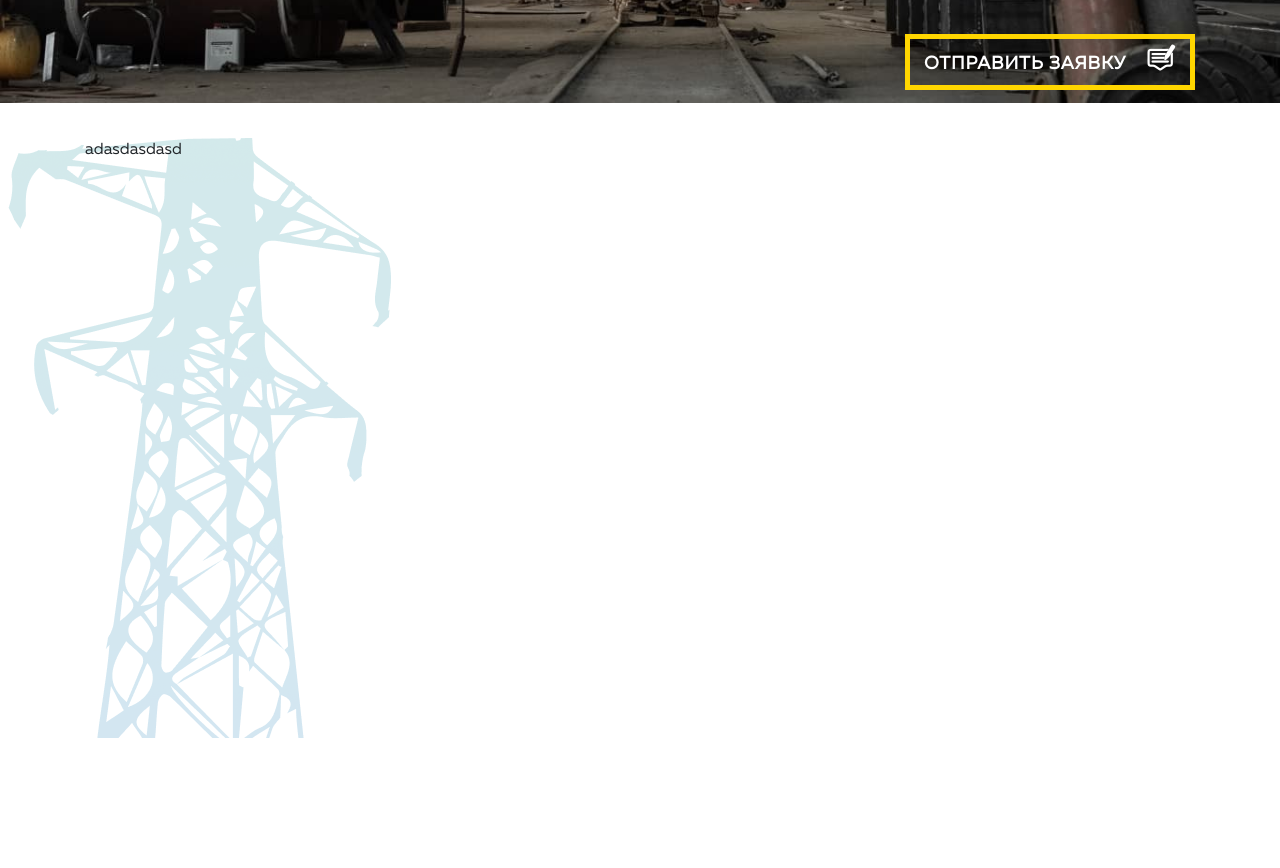
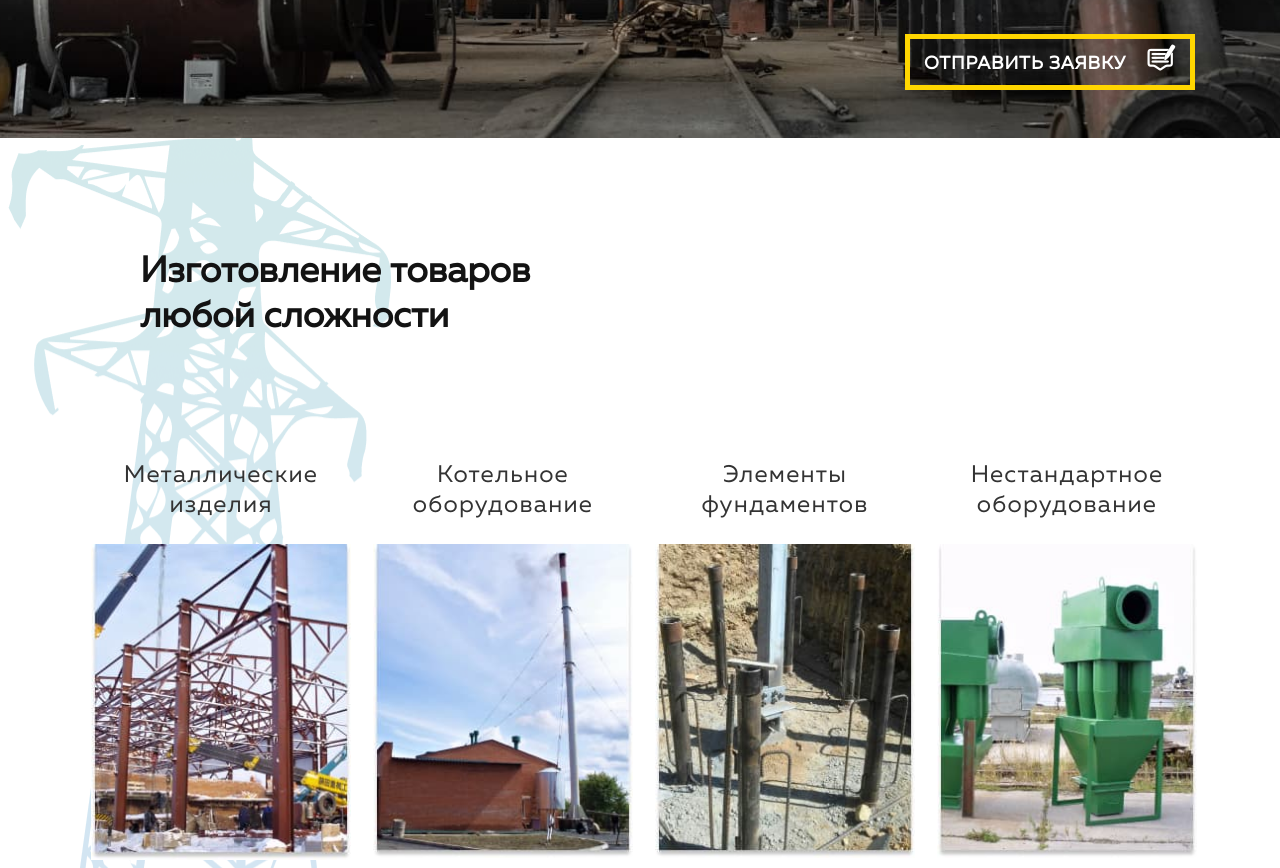
Before and after one commit to Fessan-zz/lukvis, a Vue app: page / in a window 1280 px wide. Shown: the part 700-1568 px from the top of the page. Before the commit the page ends 1438 px from the top, so only its background shows below. Built offline with nearby package versions, Linux system fonts and the light colour scheme; data requests are answered from the project's data file.

Commit message:
add catalog

```diff
--- /dev/null
+++ b/db.json
@@ -0,0 +1,46 @@
+{
+  "products": [
+    {
+      "name": "metalProducts",
+      "title": "Металлические изделия",
+      "description": [
+        "Металлоконструкции",
+        "Опоры трубопроводов",
+        "Емкости и сосуды",
+        "Дымоходы",
+        "Силосы",
+        "Водонапорные башни"
+      ],
+      "img": "img1.jpg"
+    },
+    {
+      "name": "BoilerEquipment",
+      "title": "Котельное оборудование",
+      "description": [
+        "Котлы КВЖТ “Узор”",
+        "Котлы “Вулкан”",
+        "Твердотопливные котельные под ключ"
+      ],
+      "img": "img2.jpg"
+    },
+    {
+      "name": "FoundationElements",
+      "title": "Элементы фундаментов",
+      "description": [
+        "Анкерные болты",
+        "Закладные",
+        "Фундаментные блоки",
+        "Армокаркасы"
+      ],
+      "img": "img3.jpg"
+    },
+    {
+      "name": "Non-standardEquipment",
+      "title": "Нестандартное оборудование",
+      "description": [
+        "Изготовление изделий по индивидуальному техническому заданию"
+      ],
+      "img": "img4.jpg"
+    }
+  ]
+}
--- a/src/assets/styles/main.scss
+++ b/src/assets/styles/main.scss
@@ -1,10 +1,13 @@
 // hero section
 
+.wrapper__hero{
+    background-image: url('../img/hero.jpg');
+    background-size: cover;
+    background-position:  top center;
+    background-repeat: no-repeat;
+  }
 .main {
-  background-image: url('../img/hero.jpg');
-  background-size: 100%;
-  background-position:  top center;
-  background-repeat: no-repeat;
+
 
   h1{
     font-weight: bold;
@@ -15,6 +18,7 @@
     padding-left: 190px;
   }
   &__hero {
+
     position: relative;
     &-wrapper-title{
     max-width: 900px;
@@ -58,8 +62,7 @@
       background-color: #FFD600;
       text-decoration: none;
       color: #FFFFFF;
-      border: 5px solid #FFC700;
-      transition: 1s ease;
+      transition: 0.5s ease;
       text-shadow: 2px 2px 2px rgba(0, 0, 0, 0.3);
       }
     }
@@ -72,5 +75,15 @@
 .main__central{
   background-image: url('../img/bck.png');
   background-repeat: no-repeat;
-  height: 600px;
+
+  &-h2{
+  font-weight: bold;
+  font-size: 36px;
+  line-height: 45px;
+  color: #131313;
+  padding-top: 112px;
+  text-align: left;
+  padding-bottom: 88px;
+  margin-left: 55px;
+  }
 }
--- /dev/null
+++ b/src/components/l-catalog-item.vue
@@ -0,0 +1,124 @@
+<template>
+  <div class="catalog__item">
+    <h4 class="catalog__item-h4 my-4">{{item_data.title}}</h4>
+    <div id="al-c">
+      <div class="card--item">
+        <ul class="effects">
+        <li>
+          <img :src="require(`../assets/img/${item_data.img}`)" alt="">
+          <div>
+            <div class="catalog__item-p">
+              <p
+                v-for="item of item_data.description"
+                :key="item"
+              >- {{item}}</p>
+            </div>
+          </div>
+        </li>
+        </ul>
+      </div>
+    </div>
+  </div>
+</template>
+
+<script>
+
+export default {
+  name: 'catalog-item',
+  props: {
+    item_data: {
+      type: Object,
+      default: () => {},
+    },
+  },
+};
+</script>
+
+<style lang="scss">
+.catalog__item {
+  margin-left: 11px;
+  margin-right: 11px;
+  width: 100%;
+  max-width: 260px;
+  & h4{
+    font-weight: normal;
+    font-size: 24px;
+    line-height: 30px;
+    letter-spacing: 0.05em;
+    color: #333333;
+    text-align: center;
+  }
+  &-p p{
+    font-weight: 500;
+    font-size: 18px;
+    line-height: 18px;
+    display: flex;
+    align-items: center;
+    color: #FFFFFF;
+
+  }
+  &-p{
+    padding: 20px;
+  }
+}
+.card--item {
+ vertical-align: middle;
+ text-align: center;
+}
+.effects {
+ list-style:none;
+ margin: 0 auto;
+ width: 100%;
+ text-align: center;
+ padding: 0;
+}
+.effects li {
+ position: relative;
+ display: inline-block;
+ background-color: #fff;
+ margin: 0;
+ overflow: hidden;
+ font-size: 14px;
+}
+@media (max-width:350px) {
+ .effects li {
+  font-size: 10px;
+ }
+}
+.effects li img {
+ display: block;
+ position: relative;
+ max-width:100%;
+ height:auto;
+ display: block;
+}
+.effects li > div {
+ width: 100%;
+ height: 100%;
+ position: absolute;
+}
+.effects li:hover > div {
+ position: absolute;
+ overflow: hidden;
+ top: 0;
+ left: 0;
+}
+.effects li a:hover {
+ background: #ff0000;
+}
+.effects li div {
+ opacity: 0;
+ background-color: rgba(0, 0, 0, 0.35);
+ transition: all 0.4s ease-in-out;
+ color: #fff;
+}
+.effects li img {
+ transition: all 0.2s linear;
+}
+.effects li:hover img {
+ transform: scale(1.3);
+}
+.effects li:hover div {
+ opacity: 1;
+}
+</style>
--- /dev/null
+++ b/src/components/l-catalog.vue
@@ -0,0 +1,38 @@
+<template>
+  <div class="catalog">
+    <b-row>
+      <l-catalog-item
+        v-for="item of GET_PRODUCTS_TO_STATE"
+        :key="item.name"
+        :item_data="item"
+      />
+    </b-row>
+  </div>
+</template>
+
+<script>
+import lCatalogItem from '@/components/l-catalog-item.vue';
+import { mapActions, mapGetters } from 'vuex';
+
+export default {
+  name: 'catalog',
+  components: {
+    lCatalogItem,
+  },
+  methods: {
+    ...mapActions(['GET_PRODUCTS']),
+  },
+  computed: {
+    ...mapGetters(['GET_PRODUCTS_TO_STATE']),
+  },
+  mounted() {
+    this.GET_PRODUCTS();
+  },
+};
+</script>
+
+<style lang="scss">
+.row{
+  margin-left: -5px !important;
+}
+</style>
--- a/src/store/index.js
+++ b/src/store/index.js
@@ -1,15 +1,11 @@
 import Vue from 'vue';
 import Vuex from 'vuex';
+import catalog from './modules/catalog';
 
 Vue.use(Vuex);
 
 export default new Vuex.Store({
-  state: {
-  },
-  mutations: {
-  },
-  actions: {
-  },
   modules: {
+    catalog,
   },
 });
--- /dev/null
+++ b/src/store/modules/catalog.js
@@ -0,0 +1,28 @@
+import axios from 'axios';
+
+export default {
+  state: {
+    products: [],
+  },
+  mutations: {
+    SET_PRODUCTS(state, products) {
+      state.products = products;
+    },
+  },
+  actions: {
+    GET_PRODUCTS({ commit }) {
+      return axios('http://localhost:3000/products', {
+        method: 'GET',
+      }).then((products) => {
+        commit('SET_PRODUCTS', products.data);
+      }).catch((err) => {
+        console.log(err);
+      });
+    },
+  },
+  getters: {
+    GET_PRODUCTS_TO_STATE(state) {
+      return state.products;
+    },
+  },
+};
--- a/src/views/l-main.vue
+++ b/src/views/l-main.vue
@@ -1,5 +1,7 @@
 <template>
   <main class="main">
+    <!-- hero section -->
+    <div class="wrapper__hero">
       <b-container class="main__hero">
         <h1 class="mb-5">Завод металлоконструкций<br> ООО “ЛУКВИС”</h1>
         <div class="main__hero-wrapper-title mt-5 pb-5">
@@ -11,17 +13,25 @@
           </a>
         </div>
       </b-container>
+    </div>
+    <!-- central section -->
     <section class="main__central">
       <b-container>
-  adasdasdasd
+        <h2 class="main__central-h2">Изготовление товаров<br> любой сложности</h2>
+          <l-catalog/>
       </b-container>
     </section>
   </main>
 </template>
 
 <script>
+import lCatalog from '@/components/l-catalog.vue';
+
 export default {
   name: 'main',
+  components: {
+    lCatalog,
+  },
 };
 </script>
 
```
Also changed, not shown: src/assets/img/img3.jpg (renamed from src/assets/img/im3.jpg), 1 other file (tests, documents, lock files or other folders). Lines whose indentation alone changed are shown as unchanged.
